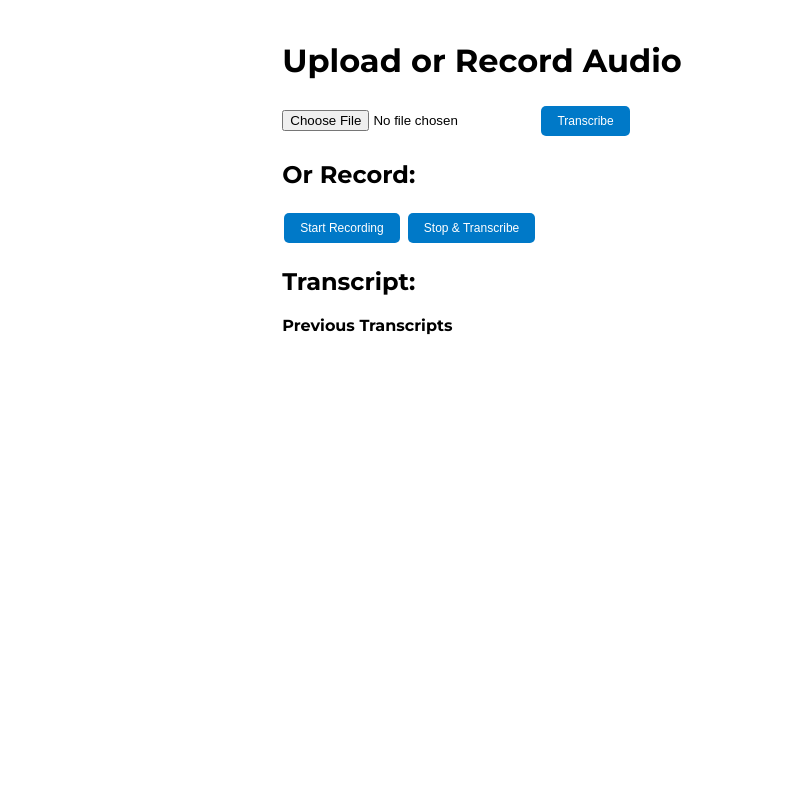
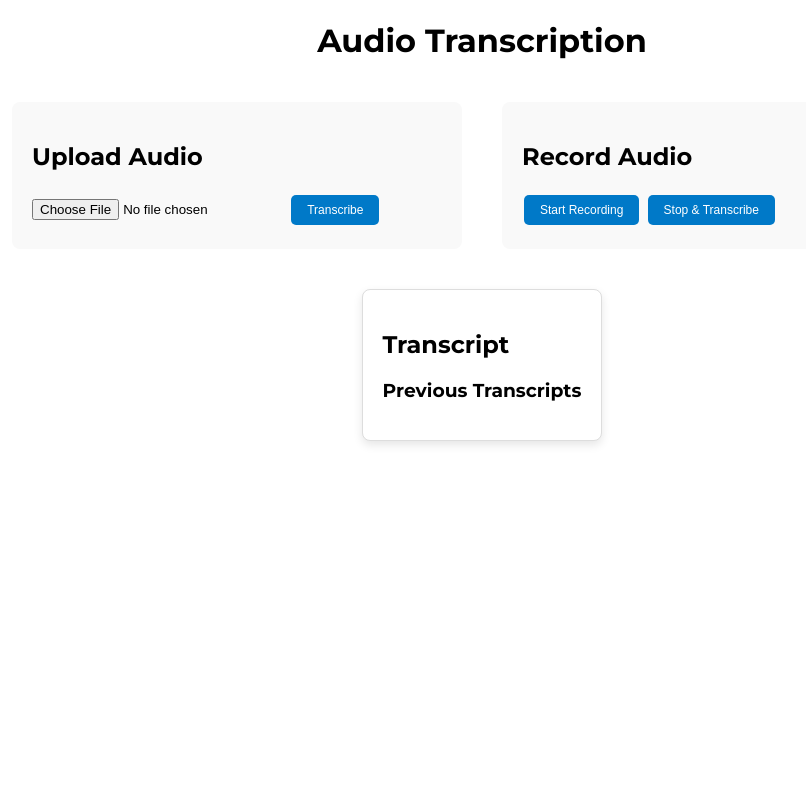
Before and after one commit to bethschoen/Real_Time_STT, a Flask app: page / in a window 1280 px wide. Shown: the whole page, without its empty margins (158-964 px from the left). Run offline with Flask 3, Linux system fonts and the light colour scheme.

Commit message:
better layout

```diff
--- a/static/style.css
+++ b/static/style.css
@@ -105,3 +105,37 @@ button.recording::after {
     50%  { opacity: 0.3; }
     100% { opacity: 1; }
 }
+
+.container {
+  display: flex;
+  justify-content: space-between;
+  gap: 20px;
+  padding: 20px;
+}
+
+.half-width {
+  flex: 1;
+  background-color: #f9f9f9;
+  padding: 20px;
+  border-radius: 8px;
+}
+
+.transcriptions {
+  padding: 20px;
+  background-color: #ffffff;
+  border: 1px solid #ddd;
+  border-radius: 8px;
+  max-width: 800px;
+  margin: 20px auto;
+  box-shadow: 0 4px 10px rgba(0, 0, 0, 0.1);
+}
+
+.left-box {
+  margin-left: 150px;
+  margin-right: 10px;
+}
+
+.right-box {
+  margin-left: 10px;
+  margin-right: 150px;
+}
--- a/templates/index.html
+++ b/templates/index.html
@@ -6,24 +6,32 @@
     <link rel="stylesheet" href="{{ url_for('static', filename='style.css') }}">
 </head>
 <body>
-    <div class="main-content">
-        <h1>Upload or Record Audio</h1>
-
+  <h1 style="text-align: center;">Audio Transcription</h1>
+  <div class="container">
+    <div class="half-width left-box">
+      <h2>Upload Audio</h2>
       <form id="upload-form" enctype="multipart/form-data">
         <input type="file" name="audio" accept="audio/*" required />
         <button type="submit">Transcribe</button>
       </form>
+    </div>
 
-        <h2>Or Record:</h2>
+    <div class="half-width right-box">
+      <h2>Record Audio</h2>
       <button id="record-btn">Start Recording</button>
       <button id="stop-btn" disabled>Stop & Transcribe</button>
+    </div>
+  </div>
 
-        <h2>Transcript:</h2> <span id="transcript"></span>
+  <!-- 📌 Transcript Section now inside a nicely padded container -->
+  <div class="transcriptions">
+    <h2>Transcript</h2>
+    <p id="transcript"></p>
 
-        <p><strong>Previous Transcripts</strong>
+    <h3>Previous Transcripts</h3>
     <ul id="transcript-history"></ul>
+  </div>
 
-    </div>
   <script src="{{ url_for('static', filename='script.js') }}"></script>
 </body>
 </html>
```
Lines whose indentation alone changed are shown as unchanged.
